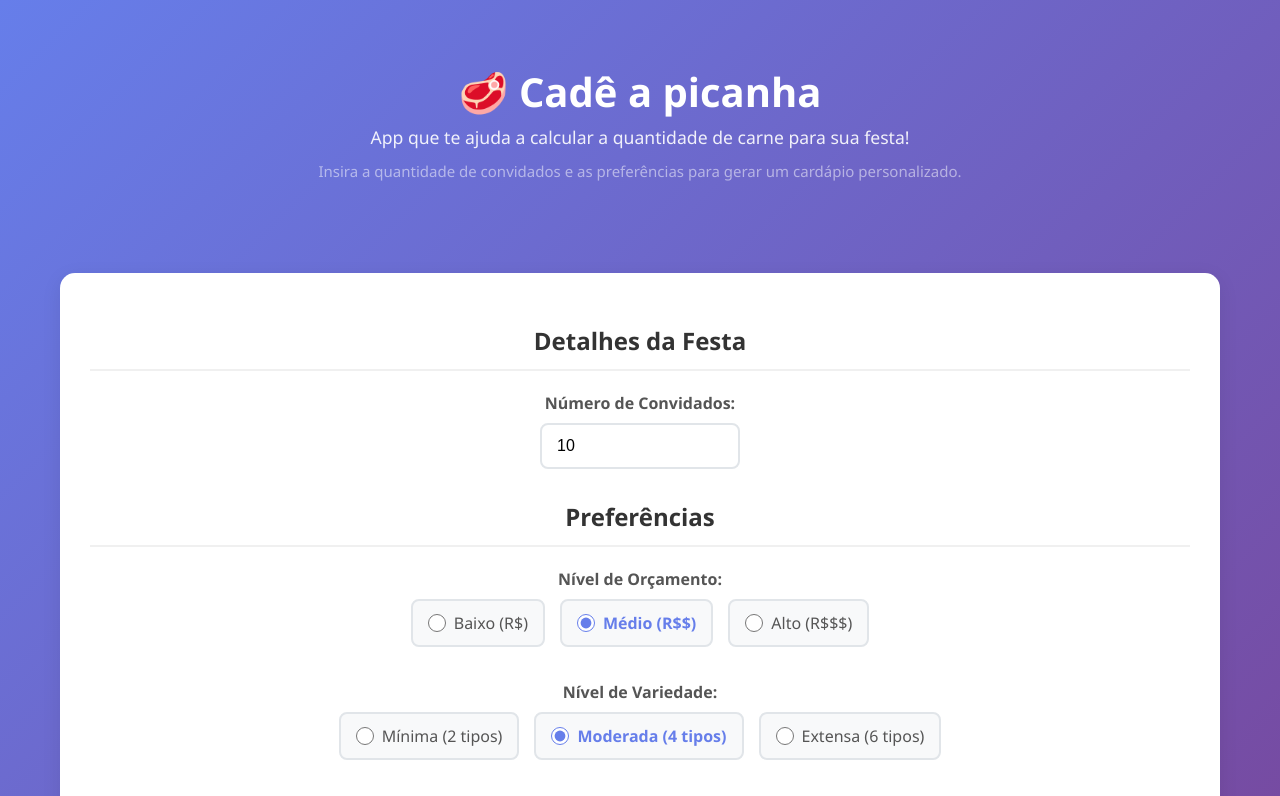
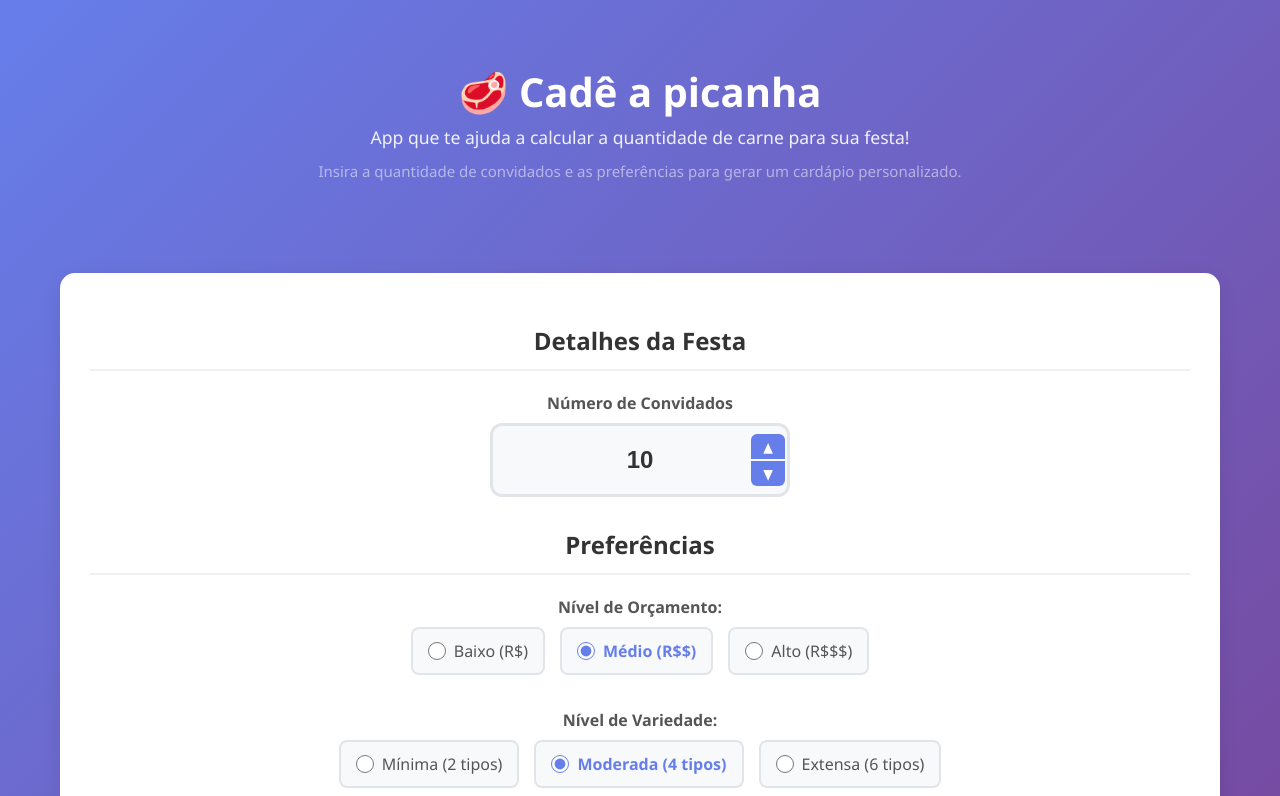
Before and after one commit to nixoletas/cadeapicanha, a React (Vite) app: page / in a window 1280 px wide. Shown: the top 796 px of the page. Built offline with nearby package versions, Linux system fonts and the light colour scheme.

Commit message:
Enhance guest count input in PartyPlanner component with custom number input arrows and improved styling

```diff
--- a/src/components/PartyPlanner.css
+++ b/src/components/PartyPlanner.css
@@ -73,18 +73,96 @@
 
 .number-input {
   width: 100%;
-  max-width: 200px;
-  padding: 12px 15px;
-  border: 2px solid #e1e5e9;
-  border-radius: 8px;
-  font-size: 1rem;
-  transition: border-color 0.3s ease;
+  max-width: 300px;
+  padding: 20px 15px;
+  border: 3px solid #e1e5e9;
+  border-radius: 12px;
+  font-size: 1.5rem;
+  font-weight: 600;
+  text-align: center;
+  transition: all 0.3s ease;
+  background: #f8f9fa;
+  color: #333;
+  position: relative;
 }
 
 .number-input:focus {
   outline: none;
   border-color: #667eea;
-  box-shadow: 0 0 0 3px rgba(102, 126, 234, 0.1);
+  box-shadow: 0 0 0 4px rgba(102, 126, 234, 0.15);
+  background: white;
+}
+
+.number-input:hover {
+  border-color: #667eea;
+  background: white;
+}
+
+/* Custom number input with arrows */
+.number-input-container {
+  position: relative;
+  display: inline-block;
+  width: 100%;
+  max-width: 300px;
+}
+
+.number-input-container .number-input {
+  padding-right: 60px;
+  padding-left: 60px;
+}
+
+.number-input-arrows {
+  position: absolute;
+  right: 5px;
+  top: 50%;
+  transform: translateY(-50%);
+  display: flex;
+  flex-direction: column;
+  gap: 2px;
+}
+
+.number-input-arrow {
+  width: 30px;
+  height: 25px;
+  background: #667eea;
+  border: none;
+  border-radius: 6px;
+  color: white;
+  font-size: 14px;
+  font-weight: bold;
+  cursor: pointer;
+  display: flex;
+  align-items: center;
+  justify-content: center;
+  transition: all 0.2s ease;
+}
+
+.number-input-arrow:hover {
+  background: #5a6fd8;
+  transform: scale(1.05);
+}
+
+.number-input-arrow:active {
+  transform: scale(0.95);
+}
+
+.number-input-arrow.up {
+  border-radius: 6px 6px 0 0;
+}
+
+.number-input-arrow.down {
+  border-radius: 0 0 6px 6px;
+}
+
+/* Hide default number input arrows */
+.number-input::-webkit-outer-spin-button,
+.number-input::-webkit-inner-spin-button {
+  -webkit-appearance: none;
+  margin: 0;
+}
+
+.number-input[type=number] {
+  -moz-appearance: textfield;
 }
 
 .radio-group, .checkbox-group {
--- a/src/components/PartyPlanner.tsx
+++ b/src/components/PartyPlanner.tsx
@@ -49,7 +49,8 @@ export default function PartyPlanner() {
           <h2>Detalhes da Festa</h2>
 
           <div className="form-group">
-            <label htmlFor="guestCount">Número de Convidados:</label>
+            <label htmlFor="guestCount">Número de Convidados</label>
+            <div className="number-input-container">
               <input
                 type="number"
                 id="guestCount"
@@ -59,6 +60,25 @@ export default function PartyPlanner() {
                 onChange={(e) => setGuestCount(parseInt(e.target.value) || 1)}
                 className="number-input"
               />
+              <div className="number-input-arrows">
+                <button
+                  type="button"
+                  className="number-input-arrow up"
+                  onClick={() => setGuestCount(prev => Math.min(prev + 1, 100))}
+                  aria-label="Aumentar número de convidados"
+                >
+                  ▲
+                </button>
+                <button
+                  type="button"
+                  className="number-input-arrow down"
+                  onClick={() => setGuestCount(prev => Math.max(prev - 1, 1))}
+                  aria-label="Diminuir número de convidados"
+                >
+                  ▼
+                </button>
+              </div>
+            </div>
           </div>
         </div>
 
```
Lines whose indentation alone changed are shown as unchanged.
